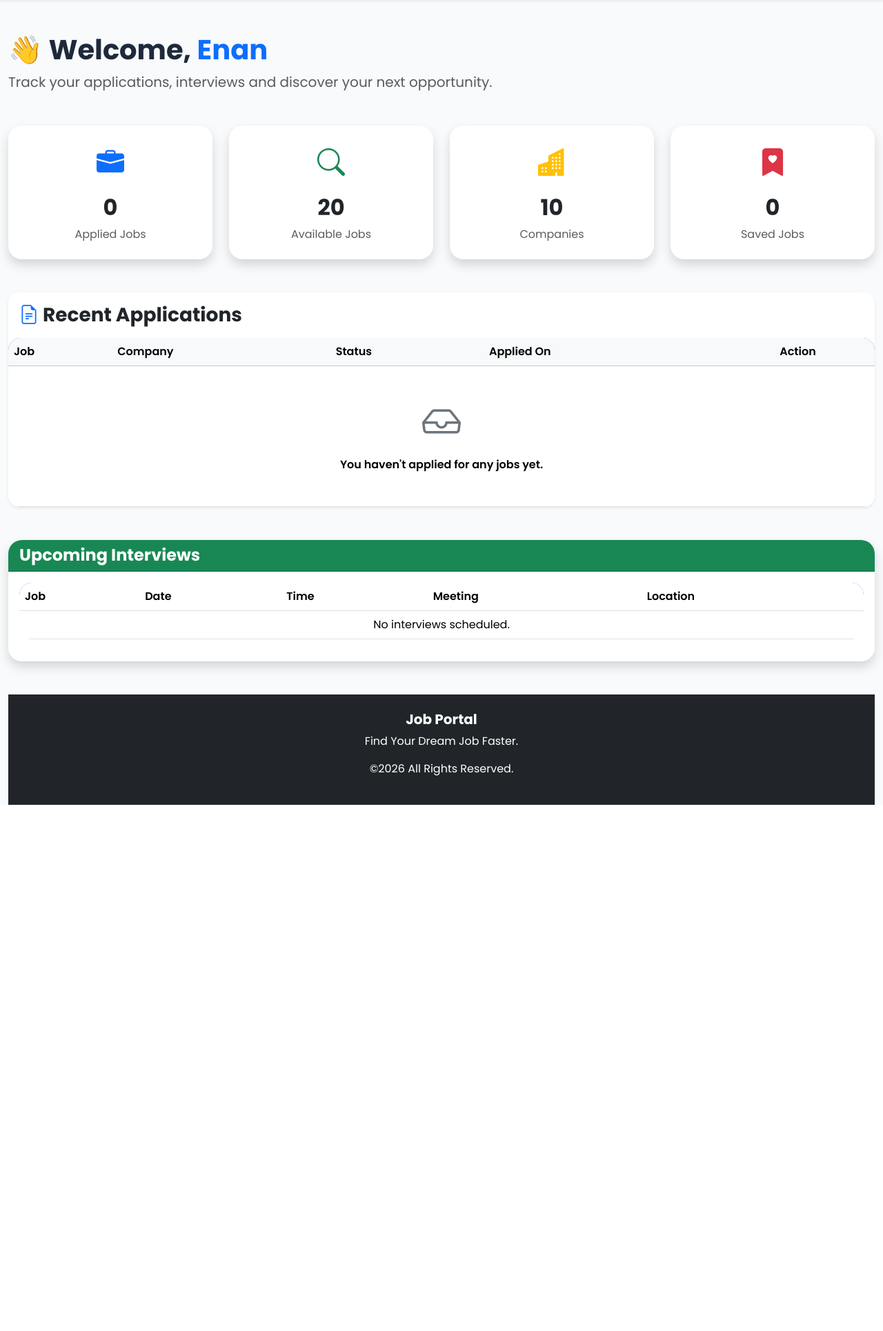
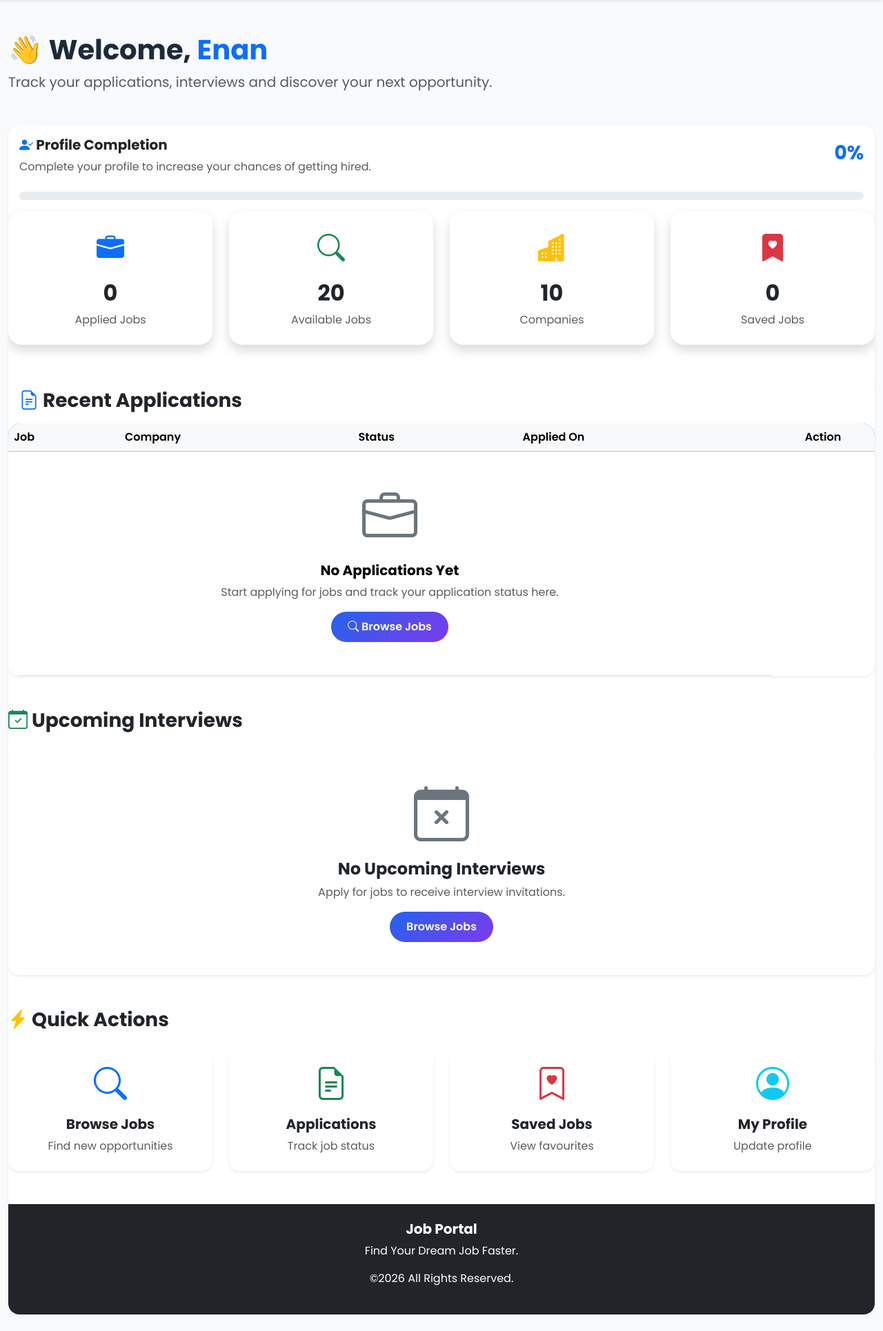
Before and after one commit to ChristianEnan/Job-Portal, a Django app: page /accounts/dashboard/ in a window 1280 px wide. Shown: the part 100-2030 px from the top of the page at 69% size. Before the commit the page ends 1267 px from the top, so only its background shows below. Run offline with Django 5.2, Linux system fonts and the light colour scheme; a user stored in the database is signed in; data comes from the database, SQL or seed files in the repository; both versions use the stored data as it was after the commit; some libraries are stand-ins or nearby versions.

Commit message:
feat: Add profile completion feature to dashboard; display progress and quick action cards

```diff
--- a/JobPortal/accounts/views.py
+++ b/JobPortal/accounts/views.py
@@ -132,6 +132,47 @@ def dashboard(request):
 
     saved_jobs = SavedJob.objects.filter(user=request.user).count()
 
+    profile = CandidateProfile.objects.filter(
+        user=request.user
+    ).first()
+
+    profile_completion = 0
+
+    if profile:
+
+        if request.user.username:
+            profile_completion += 10
+
+        if request.user.email:
+            profile_completion += 10
+
+        if profile.phone:
+            profile_completion += 10
+
+        if profile.city:
+            profile_completion += 10
+
+        if profile.skills:
+            profile_completion += 15
+
+        if profile.experience:
+            profile_completion += 10
+
+        if profile.resume:
+            profile_completion += 15
+
+        if profile.profile_image:
+            profile_completion += 10
+
+        if profile.github:
+            profile_completion += 5
+
+        if profile.linkedin:
+            profile_completion += 5
+
+        if profile.portfolio:
+            profile_completion += 10
+
     interviews = Interview.objects.filter(
     application__candidate=request.user
     ).select_related(
@@ -146,6 +187,7 @@ def dashboard(request):
     "saved_jobs": saved_jobs,
     "applications": applications,
     "interviews": interviews,
+    "profile_completion":profile_completion,
 }
 
     return render(
--- a/JobPortal/static/css/style.css
+++ b/JobPortal/static/css/style.css
@@ -299,3 +299,73 @@ border-color:#2563eb;
     color:#6c757d;
     font-size:18px;
 }
+
+.interview-card{
+
+    transition:.3s;
+
+}
+
+.interview-card:hover{
+
+    transform:translateY(-8px);
+
+    box-shadow:0 15px 35px rgba(0,0,0,.15)!important;
+
+}
+
+.interview-card h4{
+
+    color:#2563eb;
+
+}
+
+.interview-card p{
+
+    margin-bottom:12px;
+
+}
+
+.quick-card{
+
+    transition:.35s;
+
+    cursor:pointer;
+
+}
+
+.quick-card:hover{
+
+    transform:translateY(-10px);
+
+    box-shadow:0 18px 40px rgba(0,0,0,.18)!important;
+
+}
+
+.quick-card i{
+
+    transition:.35s;
+
+}
+
+.quick-card:hover i{
+
+    transform:scale(1.15);
+
+}
+
+.progress{
+
+    border-radius:30px;
+
+    background:#e9ecef;
+
+}
+
+.progress-bar{
+
+    border-radius:30px;
+
+    transition:width .6s ease;
+
+}
--- a/JobPortal/templates/accounts/dashboard.html
+++ b/JobPortal/templates/accounts/dashboard.html
@@ -20,6 +20,68 @@ Dashboard
     <p class="text-muted fs-5">
         Track your applications, interviews and discover your next opportunity.
     </p>
+
+</div>
+
+<div class="card border-0 shadow-sm rounded-4 mb-4">
+
+    <div class="card-body">
+
+        <div class="d-flex justify-content-between align-items-center">
+
+            <div>
+
+                <h5 class="fw-bold mb-2">
+
+                    <i class="bi bi-person-check-fill text-primary"></i>
+
+                    Profile Completion
+
+                </h5>
+
+                <p class="text-muted mb-0">
+
+                    Complete your profile to increase your chances of getting hired.
+
+                </p>
+
+            </div>
+
+            <h3 class="text-primary fw-bold">
+
+                {{ profile_completion }}%
+
+            </h3>
+
+        </div>
+
+        <div class="progress mt-4" style="height:12px;">
+
+            <div class="progress-bar bg-primary"
+
+                 role="progressbar"
+
+                style="width: {{ profile_completion }}%;"
+
+            </div>
+
+        </div>
+
+        <div class="mt-4">
+
+            <a href="{% url 'profile' %}"
+
+               class="btn btn-primary rounded-pill">
+
+                <i class="bi bi-pencil-square"></i>
+
+                Complete Profile
+
+            </a>
+
+        </div>
+
+    </div>
 
 </div>
 
@@ -174,19 +236,24 @@ Dashboard
             {% empty %}
 
 <tr>
+    <td colspan="4" class="text-center py-5">
 
-                    <td colspan="5" class="text-center py-5">
+        <i class="bi bi-briefcase display-1 text-secondary"></i>
 
-                        <i class="bi bi-inbox display-4 text-secondary"></i>
+        <h5 class="mt-3 fw-bold">
+            No Applications Yet
+        </h5>
 
-                        <p class="mt-3 mb-0 fw-semibold">
-
-                            You haven't applied for any jobs yet.
-
+        <p class="text-muted">
+            Start applying for jobs and track your application status here.
         </p>
 
+        <a href="{% url 'home' %}" class="btn btn-primary rounded-pill px-4">
+            <i class="bi bi-search"></i>
+            Browse Jobs
+        </a>
+
     </td>
-
 </tr>
 
             {% endfor %}
@@ -199,97 +266,259 @@ Dashboard
 
 </div>
 
-<div class="card shadow mt-5">
+<div class="mt-5">
 
-    <div class="card-header bg-success text-white">
+    <h3 class="fw-bold mb-4">
+        <i class="bi bi-calendar-check text-success"></i>
+        Upcoming Interviews
+    </h3>
 
-        <h4 class="mb-0">
-            Upcoming Interviews
-        </h4>
+    <div class="row">
 
-    </div>
+        {% for interview in interviews %}
+
+        <div class="col-lg-6 mb-4">
+
+            <div class="card interview-card border-0 shadow-sm rounded-4">
 
                 <div class="card-body">
 
-        <table class="table table-hover">
+                    <h4 class="fw-bold">
 
-            <thead>
+                        {{ interview.application.job.title }}
 
-                <tr>
+                    </h4>
 
-                    <th>Job</th>
-                    <th>Date</th>
-                    <th>Time</th>
-                    <th>Meeting</th>
-                    <th>Location</th>
+                    <p class="text-muted mb-3">
 
-                </tr>
+                        {{ interview.application.job.company.name }}
 
-            </thead>
+                    </p>
 
-            <tbody>
+                    <hr>
 
-            {% for interview in interviews %}
+                    <p>
 
-                <tr>
+                        <i class="bi bi-calendar-event text-primary"></i>
 
-                    <td>
-                        {{ interview.application.job.title }}
-                    </td>
+                        <strong>Date :</strong>
 
-                    <td>
                         {{ interview.interview_date }}
-                    </td>
 
-                    <td>
+                    </p>
+
+                    <p>
+
+                        <i class="bi bi-clock text-warning"></i>
+
+                        <strong>Time :</strong>
+
                         {{ interview.interview_time }}
-                    </td>
 
-                    <td>
+                    </p>
+
+                    <p>
+
+                        <i class="bi bi-geo-alt text-danger"></i>
+
+                        <strong>Location :</strong>
+
+                        {{ interview.location }}
+
+                    </p>
 
                     {% if interview.meeting_link %}
 
                     <a href="{{ interview.meeting_link }}"
                        target="_blank"
-                           class="btn btn-primary btn-sm">
+                       class="btn btn-success rounded-pill">
+
+                        <i class="bi bi-camera-video-fill"></i>
 
                         Join Meeting
 
                     </a>
 
-                        {% else %}
-
-                            -
-
                     {% endif %}
 
-                    </td>
+                </div>
 
-                    <td>
+            </div>
 
-                        {{ interview.location|default:"Online" }}
-
-                    </td>
-
-                </tr>
+        </div>
 
         {% empty %}
 
-                <tr>
+        <div class="col-12">
 
-                    <td colspan="5" class="text-center">
+            <div class="card border-0 shadow-sm rounded-4">
 
-                        No interviews scheduled.
+                <div class="card-body text-center py-5">
 
-                    </td>
+                    <i class="bi bi-calendar-x display-1 text-secondary"></i>
 
-                </tr>
+                    <h4 class="mt-3">
+
+                        No Upcoming Interviews
+
+                    </h4>
+
+                    <p class="text-muted">
+
+                        Apply for jobs to receive interview invitations.
+
+                    </p>
+
+                    <a href="{% url 'home' %}"
+                       class="btn btn-primary rounded-pill">
+
+                        Browse Jobs
+
+                    </a>
+
+                </div>
+
+            </div>
+
+        </div>
 
         {% endfor %}
 
-            </tbody>
+    </div>
 
-        </table>
+</div>
+
+<div class="mt-5">
+
+    <h3 class="fw-bold mb-4">
+
+        <i class="bi bi-lightning-charge-fill text-warning"></i>
+
+        Quick Actions
+
+    </h3>
+
+    <div class="row g-4">
+
+        <div class="col-lg-3 col-md-6">
+
+            <a href="{% url 'home' %}" class="text-decoration-none">
+
+                <div class="card quick-card border-0 shadow-sm rounded-4">
+
+                    <div class="card-body text-center py-4">
+
+                        <i class="bi bi-search display-5 text-primary"></i>
+
+                        <h5 class="mt-3 fw-bold">
+
+                            Browse Jobs
+
+                        </h5>
+
+                        <p class="text-muted mb-0">
+
+                            Find new opportunities
+
+                        </p>
+
+                    </div>
+
+                </div>
+
+            </a>
+
+        </div>
+
+        <div class="col-lg-3 col-md-6">
+
+            <a href="{% url 'my_applications' %}" class="text-decoration-none">
+
+                <div class="card quick-card border-0 shadow-sm rounded-4">
+
+                    <div class="card-body text-center py-4">
+
+                        <i class="bi bi-file-earmark-text display-5 text-success"></i>
+
+                        <h5 class="mt-3 fw-bold">
+
+                            Applications
+
+                        </h5>
+
+                        <p class="text-muted mb-0">
+
+                            Track job status
+
+                        </p>
+
+                    </div>
+
+                </div>
+
+            </a>
+
+        </div>
+
+        <div class="col-lg-3 col-md-6">
+
+            <a href="{% url 'saved_jobs' %}" class="text-decoration-none">
+
+                <div class="card quick-card border-0 shadow-sm rounded-4">
+
+                    <div class="card-body text-center py-4">
+
+                        <i class="bi bi-bookmark-heart display-5 text-danger"></i>
+
+                        <h5 class="mt-3 fw-bold">
+
+                            Saved Jobs
+
+                        </h5>
+
+                        <p class="text-muted mb-0">
+
+                            View favourites
+
+                        </p>
+
+                    </div>
+
+                </div>
+
+            </a>
+
+        </div>
+
+        <div class="col-lg-3 col-md-6">
+
+            <a href="{% url 'profile' %}" class="text-decoration-none">
+
+                <div class="card quick-card border-0 shadow-sm rounded-4">
+
+                    <div class="card-body text-center py-4">
+
+                        <i class="bi bi-person-circle display-5 text-info"></i>
+
+                        <h5 class="mt-3 fw-bold">
+
+                            My Profile
+
+                        </h5>
+
+                        <p class="text-muted mb-0">
+
+                            Update profile
+
+                        </p>
+
+                    </div>
+
+                </div>
+
+            </a>
+
+        </div>
 
     </div>
 
```
Also changed, not shown: JobPortal/db.sqlite3. Lines whose indentation alone changed are shown as unchanged.
